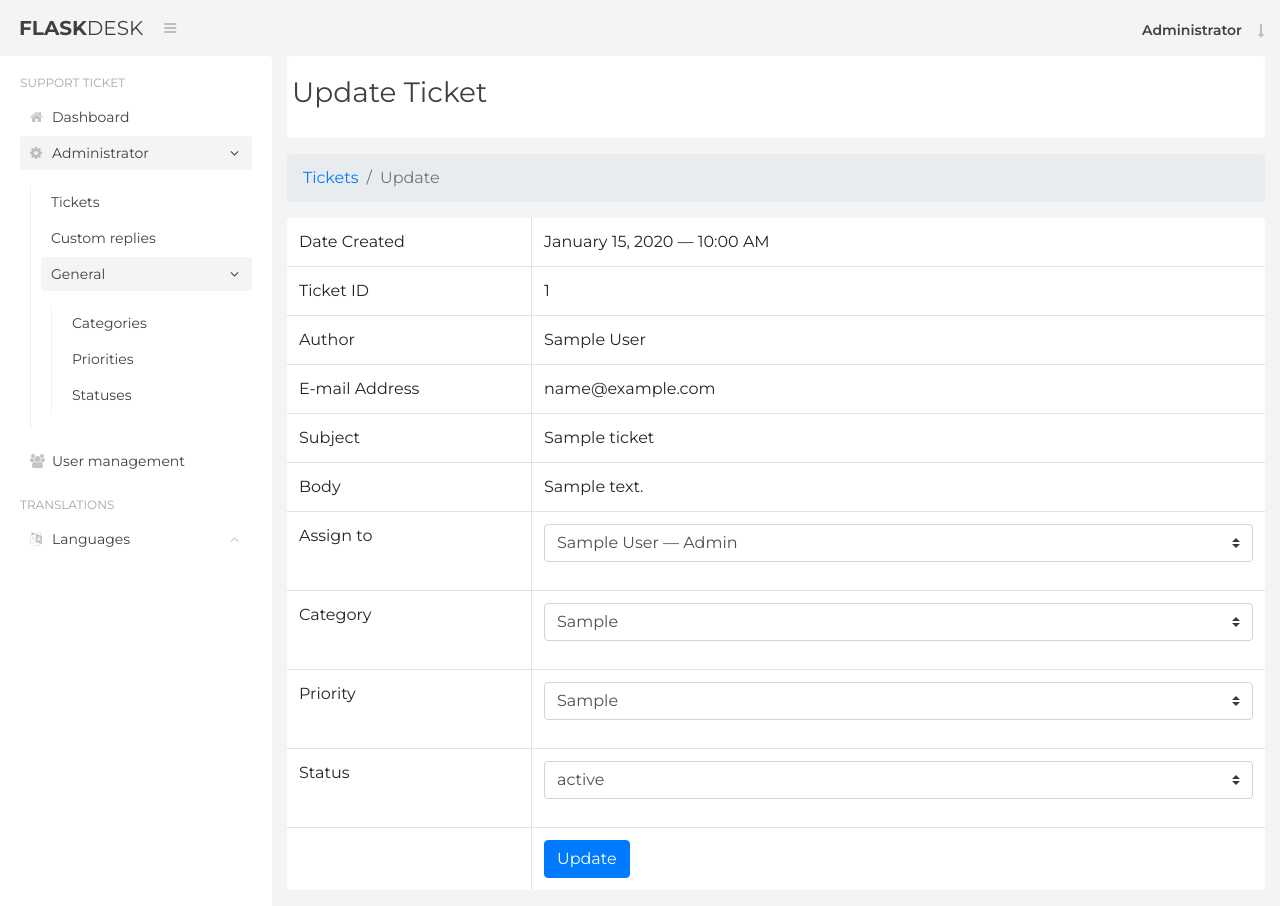
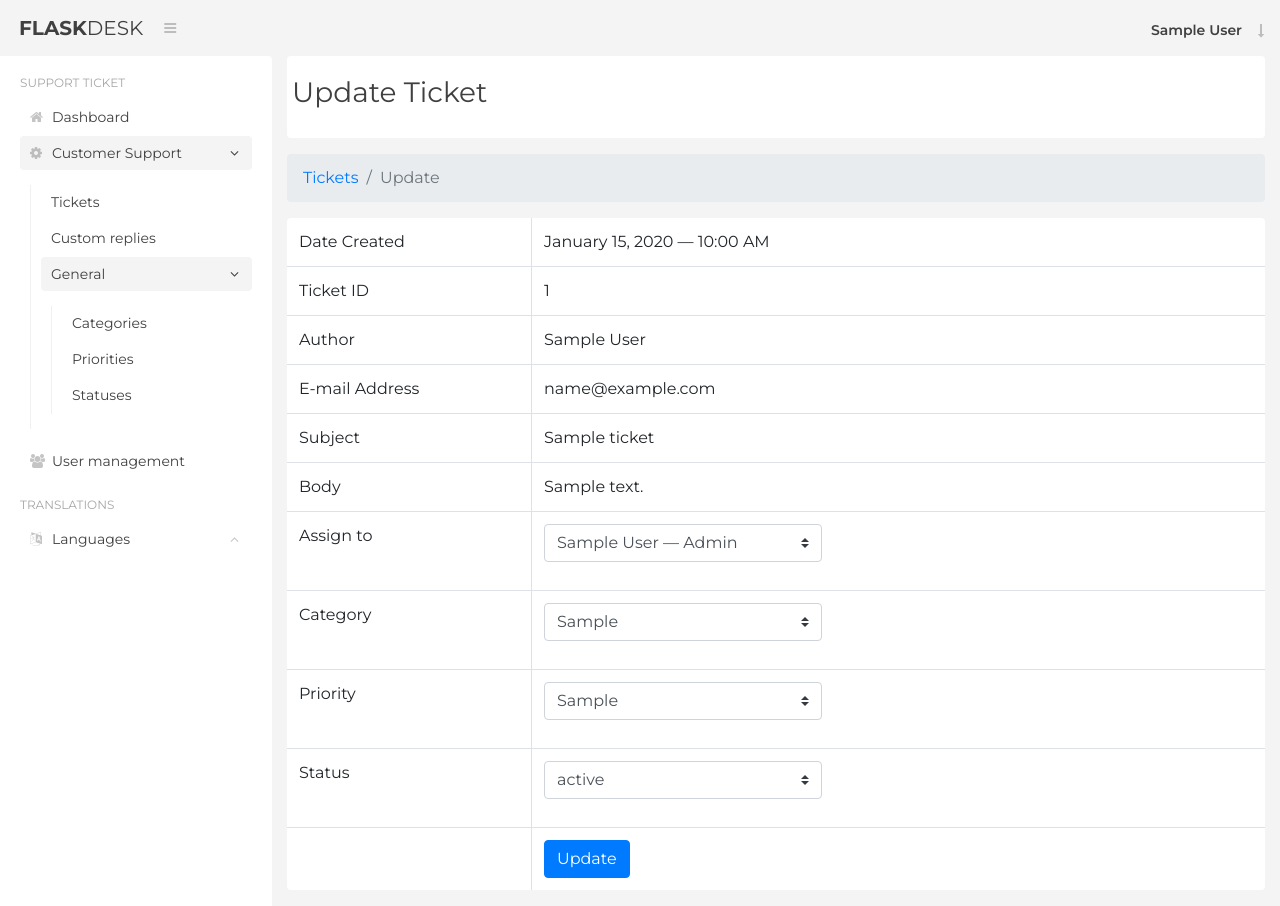
Before and after one commit to Sarbador24/Flaskdesk, a Flask app: page /admin/ticket/update/1/1 in a window 1280 px wide. Run offline with Flask 2, Linux system fonts and the light colour scheme; a user stored in the database is signed in; tables that the repository leaves empty hold one stand-in row (values such as "Sample post"); some libraries are stand-ins or nearby versions.

Commit message:
Change update ticket styling

```diff
--- a/app/templates/admin/account_settings.html
+++ b/app/templates/admin/account_settings.html
@@ -63,6 +63,7 @@
         </div>
         <div class="tab-pane fade" id="pills-delete" role="tabpanel" aria-labelledby="pills-delete-tab">
           <div style="padding: 1.25rem;">
+            <p><b>Warning: </b>Once you delete your account, there is no going back. Please be certain.</p>
             <button type="button" class="btn btn-outline-danger" data-toggle="modal" data-target="#deleteModal">
               Delete Account
             </button>
--- a/app/templates/admin/ticket_update.html
+++ b/app/templates/admin/ticket_update.html
@@ -58,7 +58,8 @@
         <tr>
           <td>Assign to</td>
           <td>
-            <div class="form-group">
+            <div class="form-group row">
+              <div class="col-md-5">
                 <select class="custom-select" name="owner_id">
                   <option value="">--- Please select agent ---</option>
                   {% for user in users %}
@@ -74,29 +75,36 @@
                   {% endfor %}
                 </select>
               </div>
+            </div>
           </td>
         </tr>
         <tr>
           <td>Category</td>
           <td>
-            <div class="form-group">
+            <div class="form-group row">
+              <div class="col-md-5">
                 {{ render_select(form.category) }}
+              </div>
             </div>
           </td>
         </tr>
         <tr>
           <td>Priority</td>
           <td>
-            <div class="form-group">
+            <div class="form-group row">
+              <div class="col-md-5">
                 {{ render_select(form.priority) }}
+              </div>
             </div>
           </td>
         </tr>
         <tr>
           <td>Status</td>
           <td>
-            <div class="form-group">
+            <div class="form-group row">
+              <div class="col-md-5">
                 {{ render_select(form.status) }}
+              </div>
             </div>
           </td>
         </tr>
--- a/app/templates/agent/account_settings.html
+++ b/app/templates/agent/account_settings.html
@@ -63,6 +63,7 @@
         </div>
         <div class="tab-pane fade" id="pills-delete" role="tabpanel" aria-labelledby="pills-delete-tab">
           <div style="padding: 1.25rem;">
+            <p><b>Warning: </b>Once you delete your account, there is no going back. Please be certain.</p>
             <button type="button" class="btn btn-outline-danger" data-toggle="modal" data-target="#deleteModal">
               Delete Account
             </button>
--- a/app/templates/includes/navbar.html
+++ b/app/templates/includes/navbar.html
@@ -24,7 +24,7 @@
   <div class="collapse navbar-collapse">
     <div class="dropdown dropdown-logged dropdown-logged-lighten">
       <a href="javascript:void(0)" data-toggle="dropdown" class="dropdown-logged-toggle dropdown-link">
-        <span class="dropdown-user float-left">Administrator</span>
+        <span class="dropdown-user float-left">{{ current_user.name }}</span>
       </a>
       <div class="dropdown-menu dropdown-logged-menu dropdown-menu-right border-0 dropdown-menu-lighten">
         <div class="dropdown-menu-arrow"></div>
--- a/app/templates/includes/sidebar.html
+++ b/app/templates/includes/sidebar.html
@@ -25,7 +25,7 @@
             <a href="javascript:void(0)" class="list-link link-arrow link-current">
               <span class="list-icon">
                 <i class="fa fa-cog" aria-hidden="true"></i>
-              </span>Administrator
+              </span>Customer Support
             </a>
             <ul class="list-unstyled list-hidden">
               <li>
```
Also changed, not shown: app/templates/agent/ticket_update.html (+12 -4 lines). Lines whose indentation alone changed are shown as unchanged.
